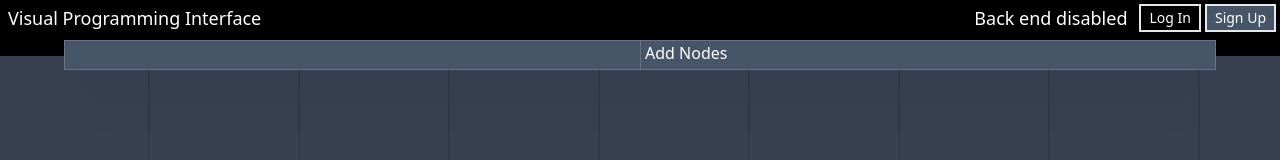
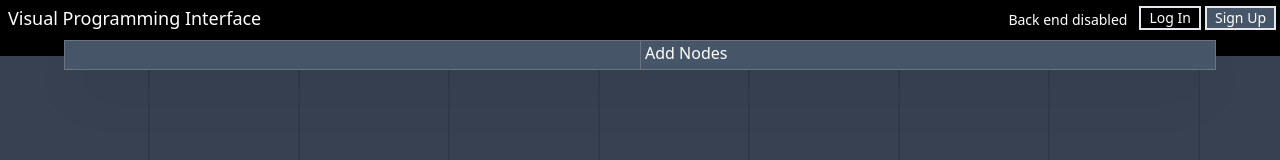
Before and after one commit to Survila-Dev/Visual-Calculator, a React (Create React App) app in the folder Frontend/vis-prog/: page / in a window 1280 px wide. Shown: the top 160 px of the page. Built offline with nearby package versions, Linux system fonts and the light colour scheme.

Commit message:
change back end disabled text

```diff
--- a/Frontend/vis-prog/src/components/navbar.tsx
+++ b/Frontend/vis-prog/src/components/navbar.tsx
@@ -68,8 +68,8 @@ export const Navbar: React.FC = () => {
       <section ref = {navbarRef} className=" flex-none z-20 min-h-0 bg-black text-white text-lg px-1 h-14">
         <div className ="flex flex-row justify-between">
           <h1 className = "p-0.5 m-0.5">Visual Programming Interface {}</h1>
-          <div className = "flex flex-row">
-            {backendDisabled &&  <p className = "pt-1 pr-2">Back end disabled</p>}
+          <div className = "flex flex-row items-center">
+            {backendDisabled &&  <p className = "pt-1 pr-2 text-sm">Back end disabled</p>}
             {!isAuthenticated && <button className = "my-1 px-2 mx-1 border-2 text-white text-sm" onClick = {handleClickLogIn}>Log In</button>}
             {!isAuthenticated && <button className = "my-1 px-2 bg-slate-600 text-white border-2 text-sm"  onClick = {handleClickSignUp}>Sign Up</button>}
             {(isAuthenticated && user) && <p className = "pt-1 pr-2">User: {user.name}</p>}
```
